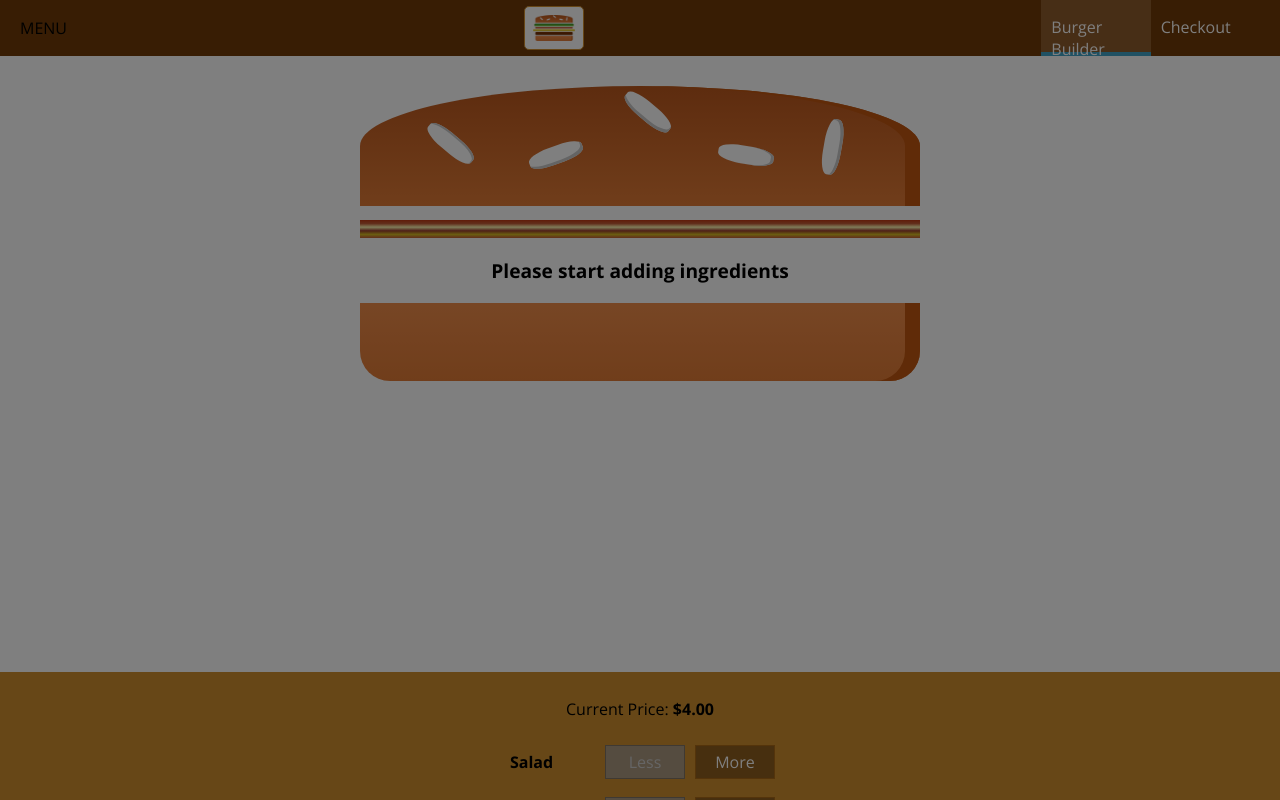
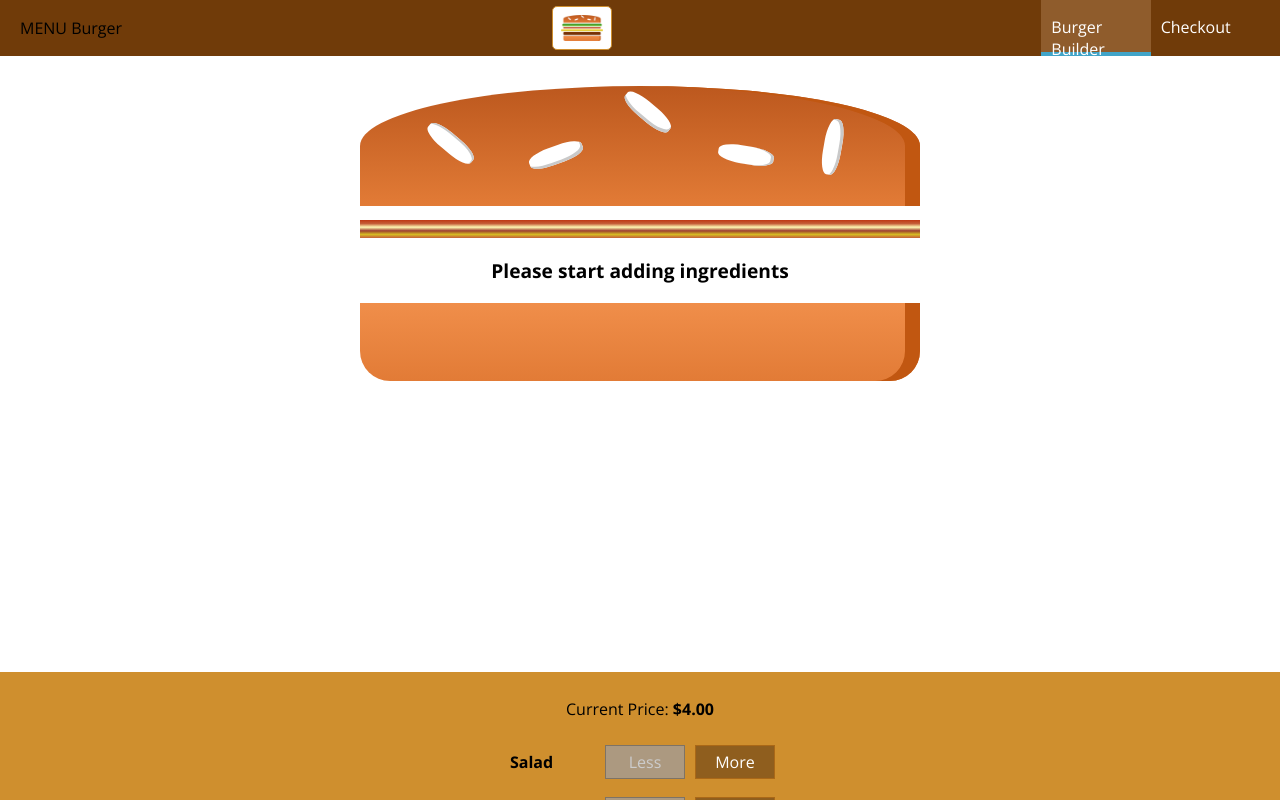
Before and after one commit to papawlo/burger-builder-app, a React app: page / in a window 1280 px wide. Shown: the top 800 px of the page. Built offline with nearby package versions, Linux system fonts and the light colour scheme.

Commit message:
150. Adding a Sidedrawer Toggle Button

```diff
--- a/src/components/Layout/Layout.js
+++ b/src/components/Layout/Layout.js
@@ -6,17 +6,25 @@
 
 class Layout extends Component {
     state = {
-        showSideDrawer: true
+        showSideDrawer: false
     }
+
     sideDrawerClosedHandler = () => {
         this.setState({ showSideDrawer: false });
+    }
+    sideDrawerToggleHandler = () => {
+        this.setState((prevState) => {
+            return {
+                showSideDrawer: !prevState.showSideDrawer
+            }
+        });
     }
 
 
     render() {
         return (
             <Aux>
-                <Toolbar></Toolbar>
+                <Toolbar DrawerToggleClicked={this.sideDrawerToggleHandler}></Toolbar>
                 <SideDrawer open={this.state.showSideDrawer} closed={this.sideDrawerClosedHandler} />
                 <main className={classes.Content}>
                     {this.props.children}
--- /dev/null
+++ b/src/components/Navigation/SideDrawer/DrawerToggle/DrawerToggle.js
@@ -0,0 +1,11 @@
+import React from 'react'
+
+const drawerToggle = (props) => {
+    return (
+        <div onClick={props.clicked}>
+            MENU Burger
+        </div>
+    )
+}
+
+export default drawerToggle
--- a/src/components/Navigation/Toolbar/Toolbar.js
+++ b/src/components/Navigation/Toolbar/Toolbar.js
@@ -2,11 +2,14 @@
 import NavigationItems from '../NavigationItems/NavigationItems';
 import classes from './Toolbar.css';
 import Logo from '../../Logo/Logo';
+import DrawerToggle from '../SideDrawer/DrawerToggle/DrawerToggle';
 
 const toolbar = props => {
     return (
         <header className={classes.Toolbar}>
-            <div>MENU</div>
+            <DrawerToggle clicked={props.DrawerToggleClicked}>
+
+            </DrawerToggle>
             <div className={classes.Logo}>
                 <Logo />
             </div>
```
Also changed, not shown: src/components/Navigation/SideDrawer/DrawerToggle/DrawerToggle.css (added).
